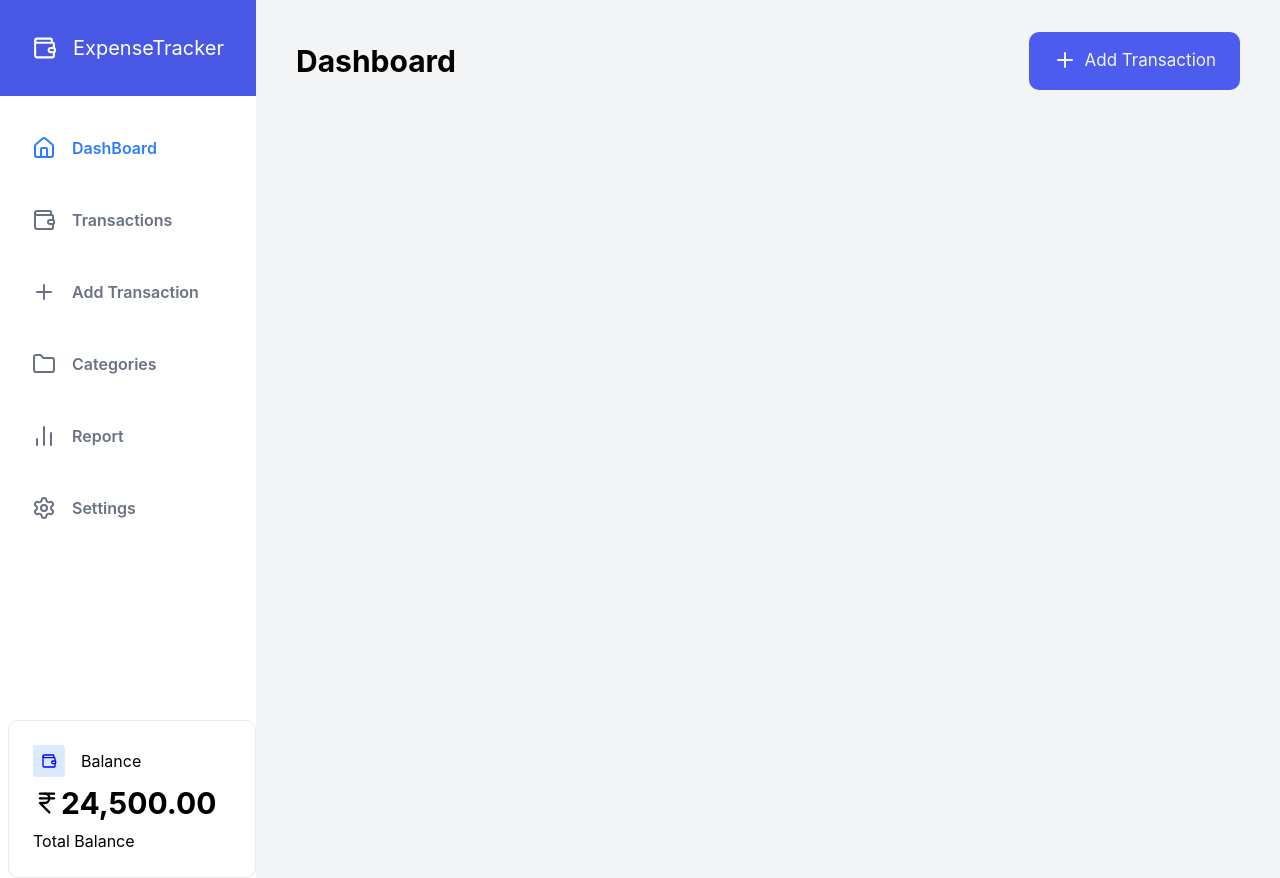
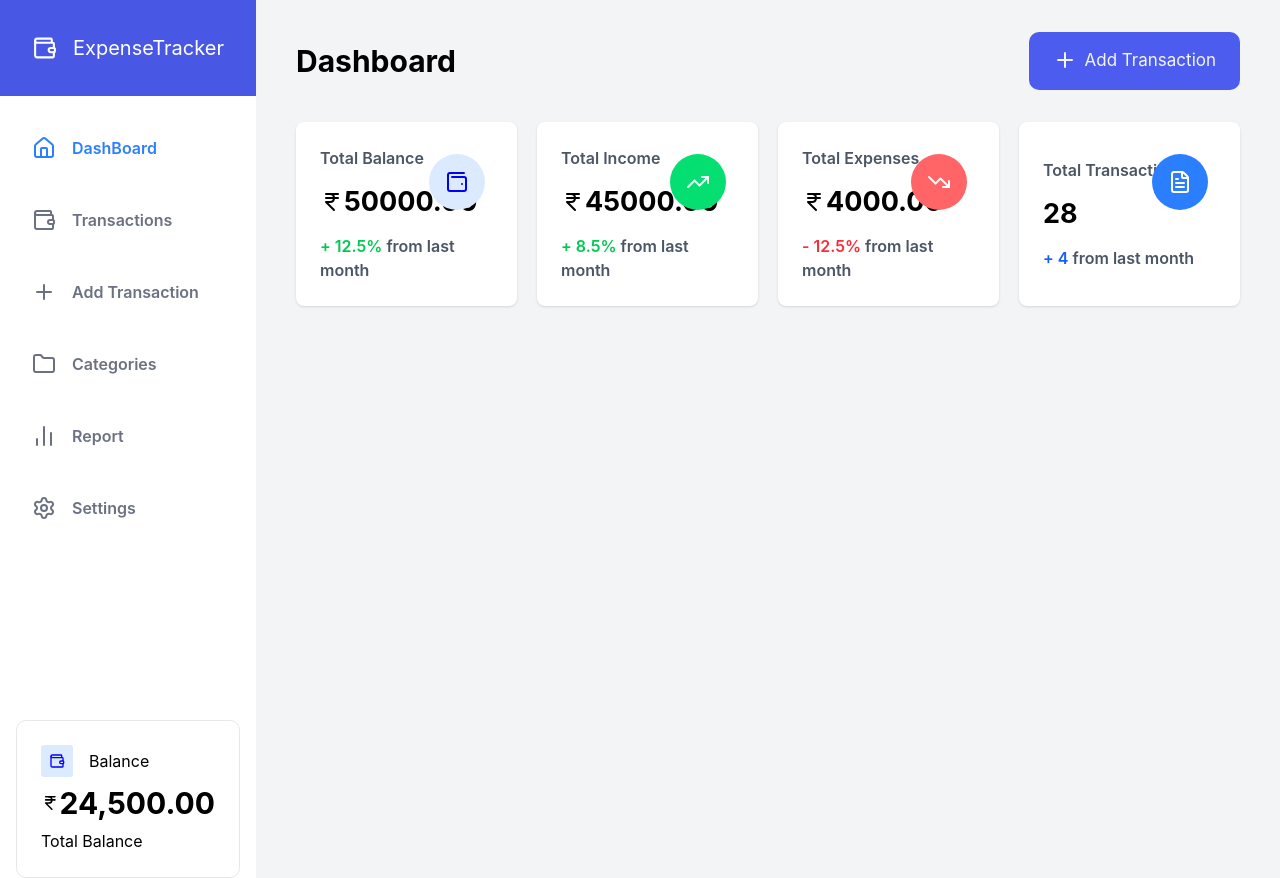
Before and after one commit to Asmit-06/Expense-Tracker, a React app in the folder frontend/: page / in a window 1280 px wide. Built offline with nearby package versions, Linux system fonts and the light colour scheme; the HTML template or start-up script is replaced by a standard one.

Commit message:
Create the Status Cards and Summary Component

```diff
--- a/frontend/src/components/Sidebar.jsx
+++ b/frontend/src/components/Sidebar.jsx
@@ -86,7 +86,7 @@ export function Sidebar() {
         </div>
       </div>
 
-      <div className="balance flex flex-col gap-2 px-6 py-6 border border-gray-200 rounded-[10px] ml-2">
+      <div className="balance flex flex-col gap-2 px-6 py-6 border border-gray-200 rounded-[10px] mx-4">
         <div className="flex gap-4 items-center">
           <Wallet
             className=" size-8 bg-blue-100 px-2 py-2 rounded-[3px]"
--- /dev/null
+++ b/frontend/src/components/StatCard.jsx
@@ -0,0 +1,83 @@
+import { IndianRupee, Wallet2, TrendingUp, TrendingDown ,FileText} from "lucide-react";
+export function StatCard() {
+  return (
+    <>
+      <div className="stat-card  bg-white shadow-sm  rounded-lg p-6 flex  gap-4 items-center relative">
+        <div className="flex flex-col gap-3">
+          <h3 className="text-[16px] font-semibold text-gray-600">
+            Total Balance
+          </h3>
+          <div className="flex items-center">
+            <IndianRupee />
+            <p className="text-[27px] font-bold ">50000.00</p>
+          </div>
+
+          <p className="font-semibold text-gray-600">
+            <span className="text-green-500 font-semibold">+ 12.5% </span> from
+            last month{" "}
+          </p>
+        </div>
+        <div className="bg-blue-100 p-4 rounded-4xl absolute right-8 top-8">
+          <Wallet2 color="blue" />
+        </div>
+      </div>
+      <div className="stat-card  bg-white shadow-sm  rounded-lg p-6 flex  gap-4 items-center relative">
+        <div className="flex flex-col gap-3">
+          <h3 className="text-[16px] font-semibold text-gray-600">
+            Total Income
+          </h3>
+          <div className="flex items-center">
+            <IndianRupee />
+            <p className="text-[27px] font-bold ">45000.00</p>
+          </div>
+
+          <p className="font-semibold text-gray-600">
+            <span className="text-green-500 font-semibold">+ 8.5% </span> from
+            last month{" "}
+          </p>
+        </div>
+        <div className="bg-green-400 p-4 rounded-4xl absolute right-8 top-8">
+          <TrendingUp color="white" />
+        </div>
+      </div>
+      <div className="stat-card  bg-white shadow-sm  rounded-lg p-6 flex  gap-4 items-center relative">
+        <div className="flex flex-col gap-3">
+          <h3 className="text-[16px] font-semibold text-gray-600">
+            Total Expenses
+          </h3>
+          <div className="flex items-center">
+            <IndianRupee />
+            <p className="text-[27px] font-bold ">4000.00</p>
+          </div>
+
+          <p className="font-semibold text-gray-600">
+            <span className="text-red-500 font-semibold">- 12.5% </span> from
+            last month{" "}
+          </p>
+        </div>
+        <div className="bg-red-400 p-4 rounded-4xl absolute right-8 top-8">
+          <TrendingDown color="white" />
+        </div>
+      </div>
+      <div className="stat-card  bg-white shadow-sm  rounded-lg p-6 flex  gap-4 items-center relative">
+        <div className="flex flex-col gap-3">
+          <h3 className="text-[16px] font-semibold text-gray-600">
+            Total Transaction
+          </h3>
+          <div className="flex items-center">
+
+            <p className="text-[27px] font-bold ">28</p>
+          </div>
+
+          <p className="font-semibold text-gray-600">
+            <span className="text-blue-600 font-semibold">+ 4 </span> from
+            last month{" "}
+          </p>
+        </div>
+        <div className="bg-blue-500 p-4 rounded-4xl absolute right-8 top-8">
+          <FileText color="white" />
+        </div>
+      </div>
+    </>
+  );
+}
--- /dev/null
+++ b/frontend/src/components/Summary.jsx
@@ -0,0 +1,8 @@
+import { StatCard } from "./StatCard"
+export function Summary(){
+  return(
+    <div className="grid grid-cols-1 md:grid-cols-2 xl:grid-cols-4 gap-5 mt-8">
+      <StatCard/>
+    </div>
+  )
+}
--- a/frontend/src/pages/DashBoard.jsx
+++ b/frontend/src/pages/DashBoard.jsx
@@ -1,12 +1,13 @@
 import { Sidebar } from "../components/Sidebar";
 import { Header } from "../components/Header";
-
+import { Summary } from "../components/Summary";
 export function DashBoard(){
   return (
     <div className="app-layout flex min-h-screen ">
       <Sidebar />
       <main className="flex-1 bg-gray-100 py-8 px-10">
         <Header/>
+        <Summary/>
       </main>
 
     </div>
```
